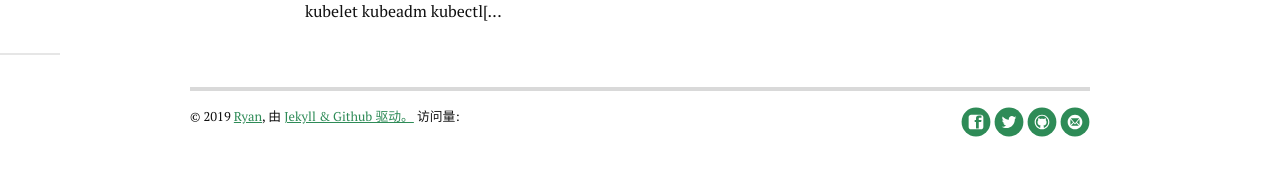
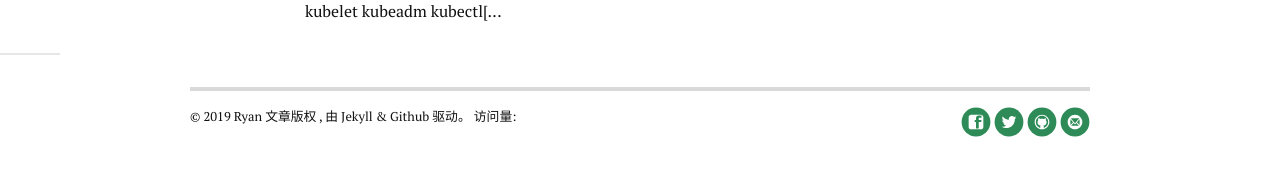
Before and after one commit to halcity/halcity.github.io, a Jekyll site: the page built from index.html, in a window 1280 px wide. Shown: the part 508-684 px from the top of the page. Built offline with Jekyll 4.4.1, drawn with Linux system fonts in a browser that asks for light colours; nearby versions of some CDN libraries; the list of posts is cut into pages by our own code; comment, search, counter and statistics services are not loaded.

Commit message:
Update footer.html

```diff
--- a/_includes/footer.html
+++ b/_includes/footer.html
@@ -1,8 +1,7 @@
 <div class="footer">
    <div class="container">
       <p class="copy">&copy; {{ site.time | date: '%Y' }}
-      <a href="https://dcryan.com">Ryan</a>, 由
-      <a href="http://jekyllrb.com">Jekyll & Github 驱动。</a>
+      Ryan 文章版权 , 由 Jekyll & Github 驱动。
       <script async src="//busuanzi.ibruce.info/busuanzi/2.3/busuanzi.pure.mini.js"></script>
       <span id="busuanzi_container_site_pv"> 访问量:
           <span id="busuanzi_value_site_pv"></span>
```
